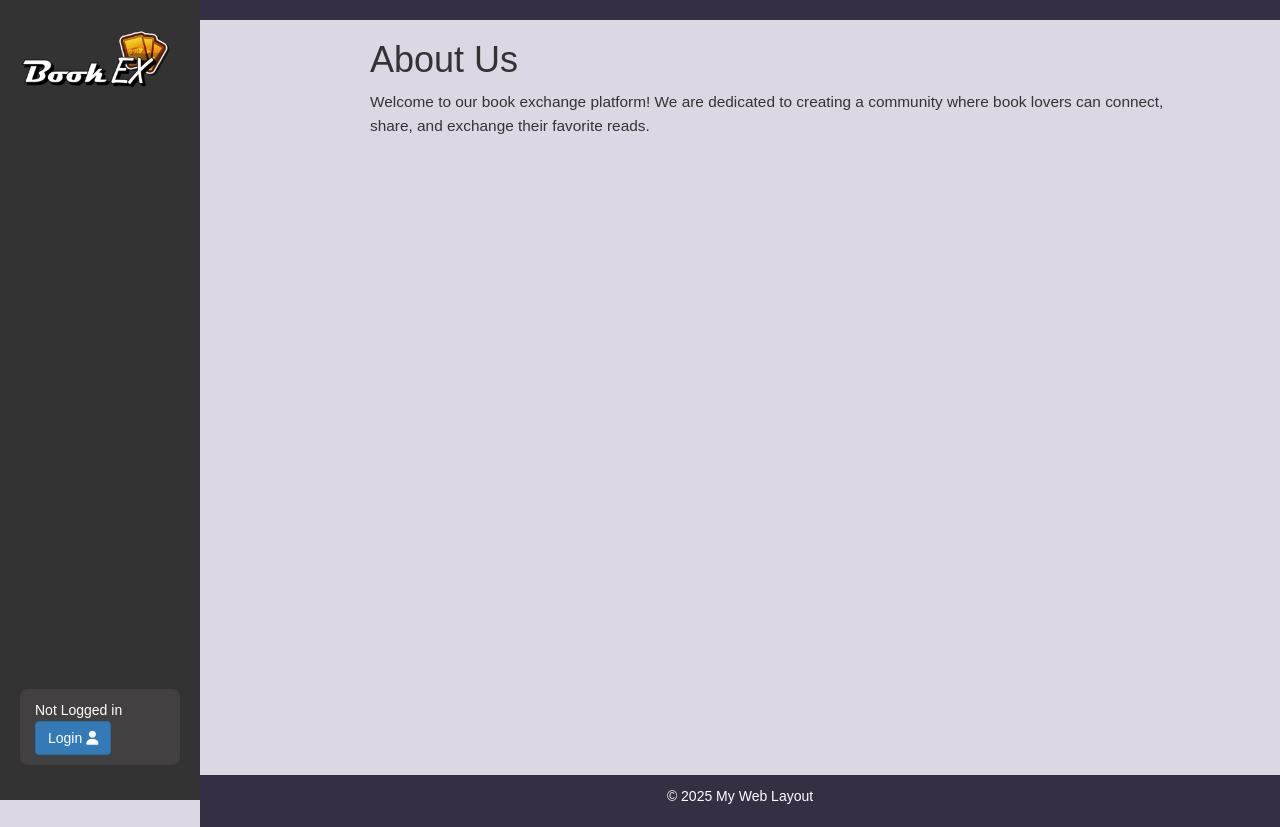
After one commit to jmiralo84/BookEx, a Django app: template bookEx/templates/bookMng/about_us.html in a window 1280 px wide. The commit adds this page. Run offline with Django 3.2, Linux system fonts and the light colour scheme; the template is opened without the code that fills it, so the values that code supplies are empty; some libraries are stand-ins or nearby versions.

Commit message:
Added About Us page

```diff
--- a/bookEx/templates/base.html
+++ b/bookEx/templates/base.html
@@ -1,6 +1,4 @@
 {% load static %}
-
-
 <!DOCTYPE html>
 <html lang="en">
 <head>
@@ -45,7 +43,7 @@
 
             <!-- LOGO -->
             <div class="sidebar-logo">
-                <img src="{% static 'logo.png' %}" alt="Our Logo"/>
+                <img src="{% static 'logo.png' %}" alt="Our Logo" width="150"/>
             </div>
 
 
--- /dev/null
+++ b/bookEx/templates/bookMng/about_us.html
@@ -0,0 +1,11 @@
+{% extends "base.html" %}
+{% load static%}
+
+
+<!-- Remove every page dealing with the sidenav independently -->
+
+{% block content%}
+  <h1>About Us</h1>
+    <p>Welcome to our book exchange platform! We are dedicated to creating a community where book lovers can connect,
+        share, and exchange their favorite reads.</p>
+{% endblock content%}
--- a/bookMng/models.py
+++ b/bookMng/models.py
@@ -12,7 +12,7 @@ class MainMenu(models.Model):
 
     # New model for icons
     icon_class = models.CharField(
-        max_length=50,
+        max_length=100,
         blank=True,
         null=True
     )
--- a/bookMng/urls.py
+++ b/bookMng/urls.py
@@ -12,5 +12,6 @@ urlpatterns = [
     path("mybooks/", views.mybooks, name="mybooks"),
     path("cart/", views.cart_page, name="cart_page"),
     path("cart/remove/<int:book_id>/", views.remove_from_cart, name="remove_from_cart"),
+    path('about_us/', views.about_us, name='about_us'),
 
 ]
```
Also changed, not shown: bookMng/views.py (+13 -0 lines), bookMng/migrations/0005_alter_mainmenu_icon_class.py (added), db.sqlite3.
